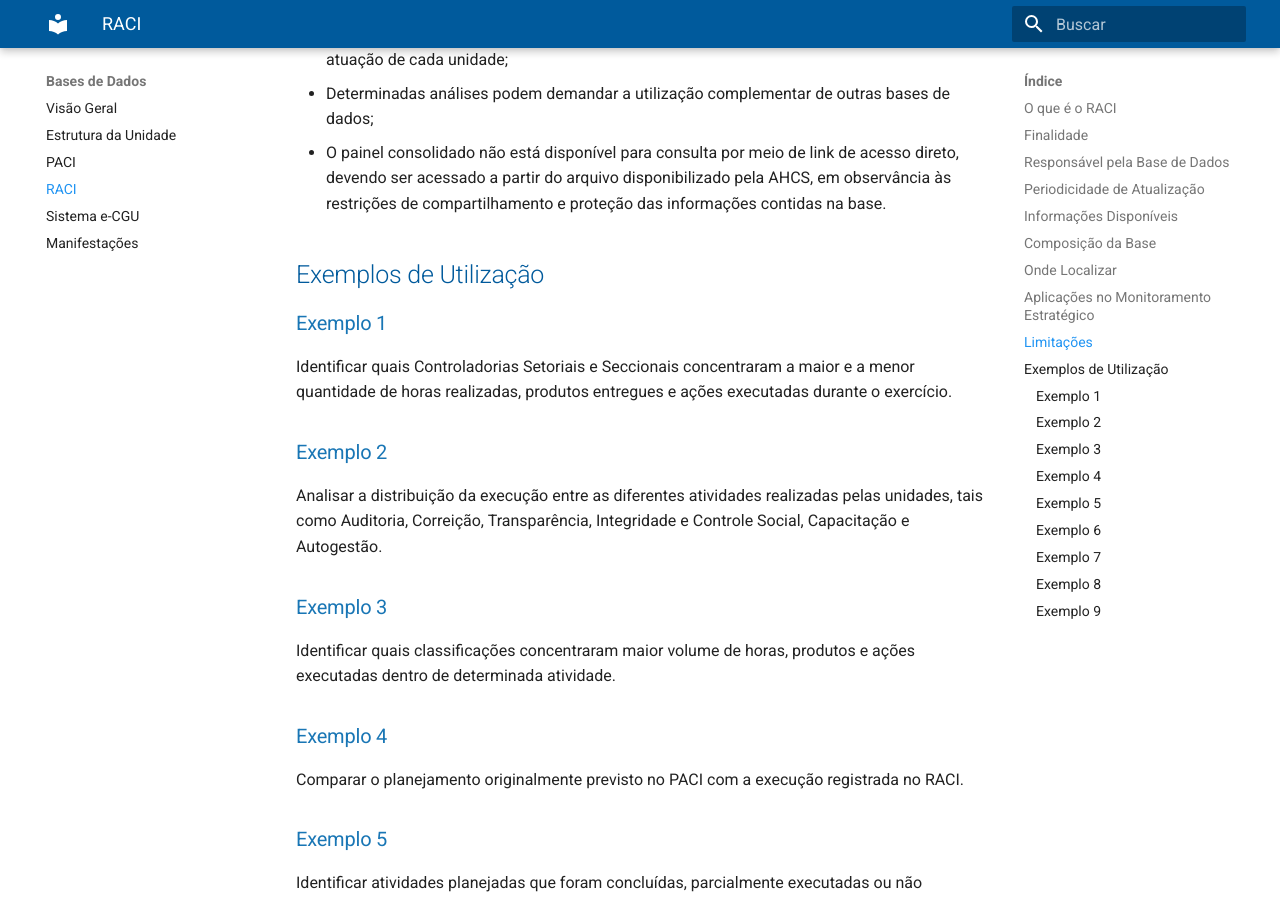
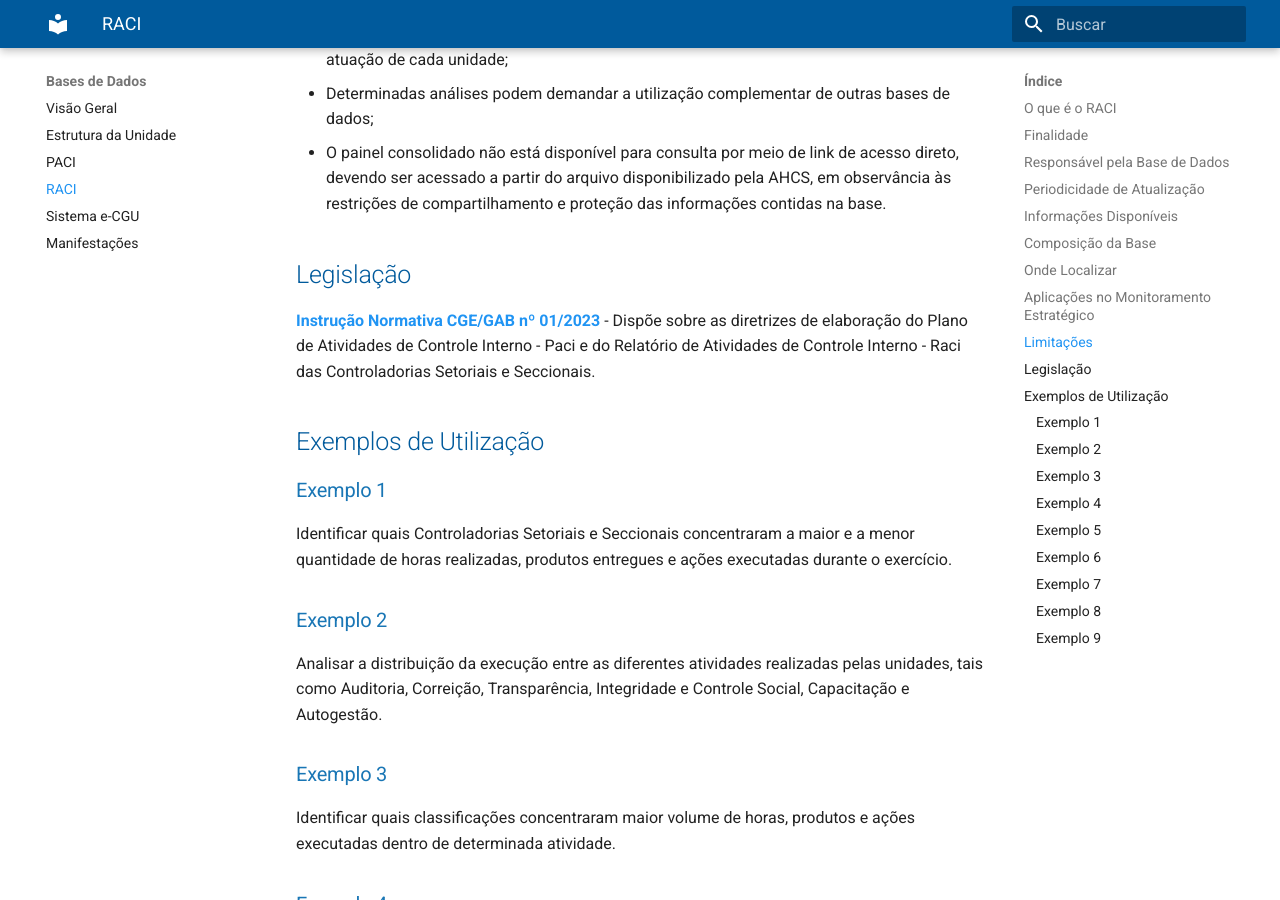
Before and after one commit to CGEMG-AHCS/guia-monitoramento-estrategico, an MkDocs documentation site: the page built from docs/bases-dados/raci.md, in a window 1280 px wide and 900 px high, scrolled down 2932 px. Built offline with MkDocs 1.6.1 and Material for MkDocs 9.7.7, drawn with Linux system fonts in a browser that asks for light colours.

Commit message:
Update raci.md

```diff
--- a/docs/bases-dados/raci.md
+++ b/docs/bases-dados/raci.md
@@ -83,6 +83,10 @@ Ao utilizar a base do RACI, devem ser observadas as seguintes limitações:
 - Determinadas análises podem demandar a utilização complementar de outras bases de dados;
 - O painel consolidado não está disponível para consulta por meio de link de acesso direto, devendo ser acessado a partir do arquivo disponibilizado pela AHCS, em observância às restrições de compartilhamento e proteção das informações contidas na base.
 
+## Legislação
+
+**[Instrução Normativa CGE/GAB nº 01/2023](https://www.pesquisalegislativa.mg.gov.br/LegislacaoCompleta.aspx?cod=207385&marc=)** - Dispõe sobre as diretrizes de elaboração do Plano de Atividades de Controle Interno - Paci e do Relatório de Atividades de Controle Interno - Raci das Controladorias Setoriais e Seccionais.
+
 ## Exemplos de Utilização
 
 ### Exemplo 1
```
